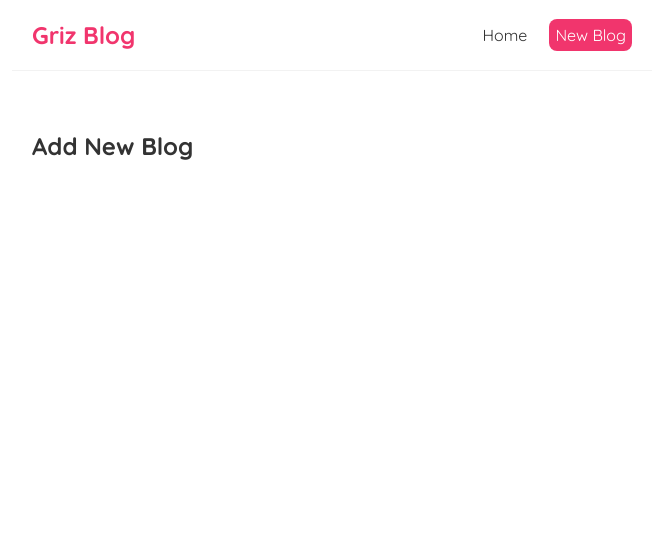
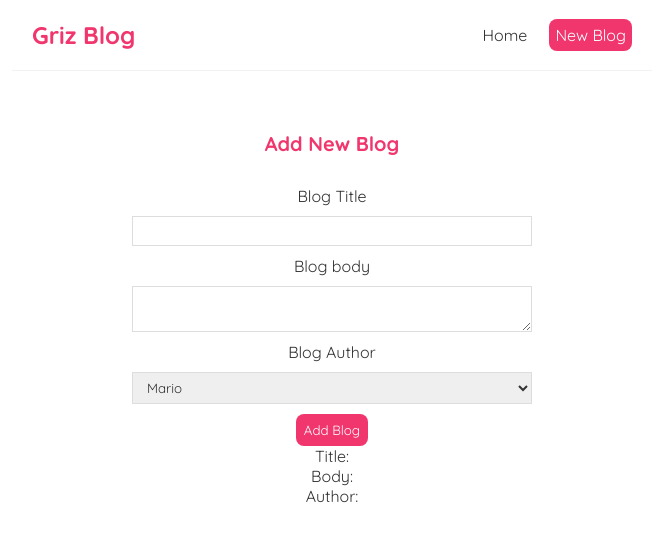
Before and after one commit to grizzlysol/reactTutorial, a React (Create React App) app in the folder griz-blog/: page /create in a window 1280 px wide. Shown: the top 540 px of the page, without its empty margins (308-971 px from the left). Built offline with nearby package versions, Linux system fonts and the light colour scheme.

Commit message:
Tut 27 - Controlled Inputs

```diff
--- a/griz-blog/src/BlogDetails.js
+++ b/griz-blog/src/BlogDetails.js
@@ -1,11 +1,20 @@
 import { useParams } from "react-router-dom";
+import useFetch from "./useFetch";
 
 const BlogDetails = () => {
   const { id } = useParams();
+  const { data: blog, error, isPending } = useFetch(`http://localhost:8000/blogs/${id}`);
 
   return (
     <div className="blog-details">
-      <h2>Blog Details - {id}</h2>
+      {error && <p>{error}</p>}
+      {isPending && <div>Loading...</div>}
+      {blog && (<article>
+        <h2>{blog.title}</h2>
+        <p>Written by: {blog.author}</p>
+        <div>{blog.body}</div>
+      </article>
+      )}
     </div>
   );
 }
--- a/griz-blog/src/Create.js
+++ b/griz-blog/src/Create.js
@@ -1,7 +1,38 @@
+import { useState } from "react";
+
 const Create = () => {
+  const [title, setTitle] = useState('');
+  const [body, setBody] = useState('');
+  const [author, setAuthor] = useState('');
+
+
   return (
     <div className="create">
       <h2>Add New Blog</h2>
+      <form>
+        <label>Blog Title</label>
+        <input
+          type="text"
+          required
+          value={title}
+          onChange={(e) => setTitle(e.target.value)} />
+        <label>Blog body</label>
+        <textarea
+          required
+          value={body}
+          onChange={(e) => setBody(e.target.value)} />
+        <label>Blog Author</label>
+        <select
+          value={author}
+          onChange={(e) => setAuthor(e.target.value)}>
+          <option value='mario'>Mario</option>
+          <option value='yoshi'>Yoshi</option>
+        </select>
+        <button>Add Blog</button>
+        <p>Title: {title}</p>
+        <p>Body: {body}</p>
+        <p>Author: {author}</p>
+      </form>
     </div>
   );
 }
--- a/griz-blog/src/index.css
+++ b/griz-blog/src/index.css
@@ -65,3 +65,60 @@
 .blog-preview a {
   text-decoration: none;
 }
+
+.blog-details h2 {
+  font-size: 20px;
+  color: #f1356d;
+  margin-bottom: 10px;
+}
+
+.blog-details div {
+  margin: 20px 0;
+}
+
+.blog-details button {
+  background: #f1356d;
+  color: #fff;
+  border: 0;
+  padding: 8px;
+  border-radius: 8px;
+  cursor: pointer;
+}
+
+.create {
+  max-width: 400px;
+  margin: 0 auto;
+  text-align: center;
+}
+
+.create lable {
+  text-align: left;
+  display: block;
+}
+
+.create h2 {
+  font-size: 20px;
+  color: #f1356d;
+  margin-bottom: 30px;
+}
+
+.create input,
+.create textarea,
+.create select {
+  width: 100%;
+  max-width: 400px;
+  padding: 6px 10px;
+  margin: 10px 0;
+  border: 1px solid #ddd;
+  box-sizing: border-box;
+  display: block;
+}
+
+.create button {
+  background: #f1356d;
+  color: #fff;
+  border: 0;
+  padding: 8px;
+  border-radius: 8px;
+  cursor: pointer;
+}
--- a/griz-blog/src/index.js
+++ b/griz-blog/src/index.js
@@ -2,14 +2,8 @@ import React from 'react';
 import ReactDOM from 'react-dom/client';
 import './index.css';
 import App from './App';
-import reportWebVitals from './reportWebVitals';
 
 const root = ReactDOM.createRoot(document.getElementById('root'));
 root.render(
   <App />
 );
-
-// If you want to start measuring performance in your app, pass a function
-// to log results (for example: reportWebVitals(console.log))
-// or send to an analytics endpoint. Learn more: https://bit.ly/CRA-vitals
-reportWebVitals();
--- a/griz-blog/src/reportWebVitals.js
+++ /dev/null
@@ -1,13 +0,0 @@
-const reportWebVitals = onPerfEntry => {
-  if (onPerfEntry && onPerfEntry instanceof Function) {
-    import('web-vitals').then(({ getCLS, getFID, getFCP, getLCP, getTTFB }) => {
-      getCLS(onPerfEntry);
-      getFID(onPerfEntry);
-      getFCP(onPerfEntry);
-      getLCP(onPerfEntry);
-      getTTFB(onPerfEntry);
-    });
-  }
-};
-
-export default reportWebVitals;
```
Also changed, not shown: griz-blog/src/setupTests.js (deleted, +0 -5 lines).
